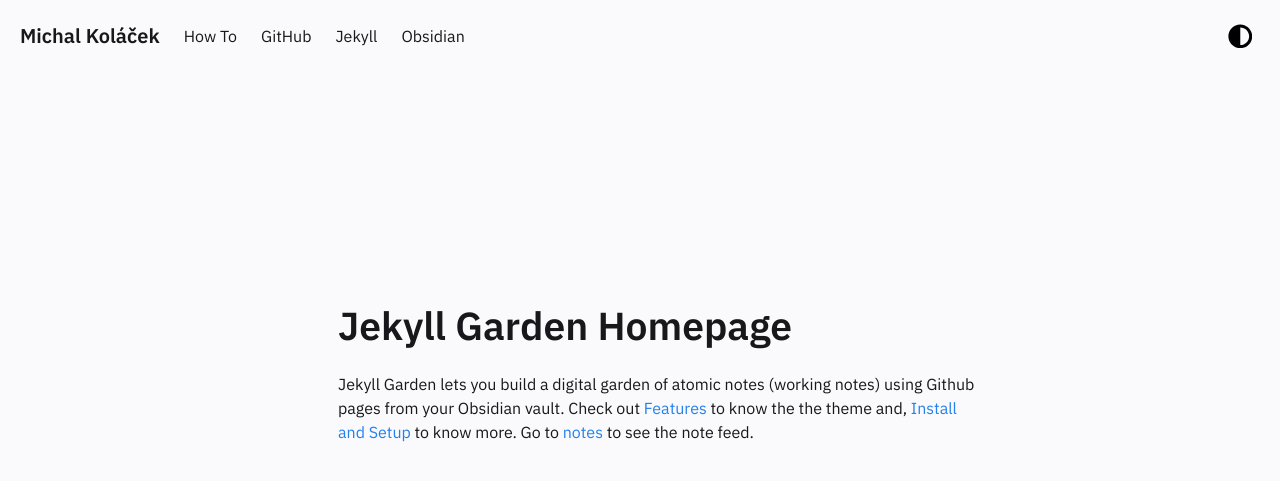
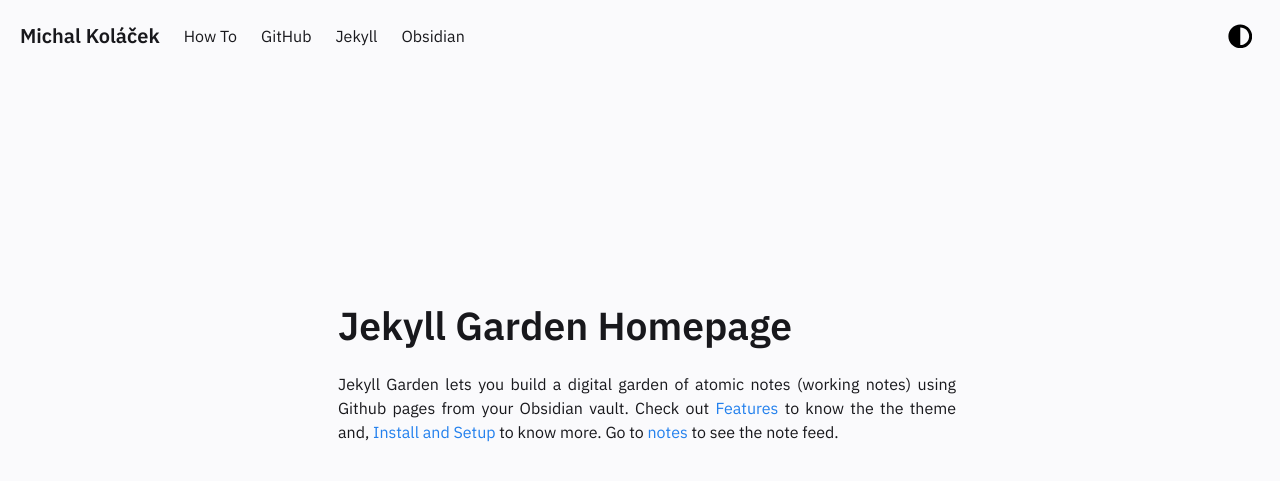
Before and after one commit to one-data-cookie/one-data-cookie.github.io, a Jekyll site: the page built from pages/index.md, in a window 1280 px wide. Shown: the top 481 px of the page. Built offline with Jekyll 4.4.1, drawn with Linux system fonts in a browser that asks for light colours.

Commit message:
improve static pages

```diff
--- a/assets/css/main.css
+++ b/assets/css/main.css
@@ -3925,9 +3925,10 @@
 
   .homeblock {
     width: inherit;
-    margin: 0;
+    padding-right: min(22px);
     position: absolute;
     top: 33%;
+    text-align: justify;
   }
 
   .homeblock a {
--- a/pages/404.html
+++ b/pages/404.html
@@ -4,5 +4,4 @@
 content-type: eg
 ---
 
-
 <h1>404 Page Not Found :( </h1>
```
